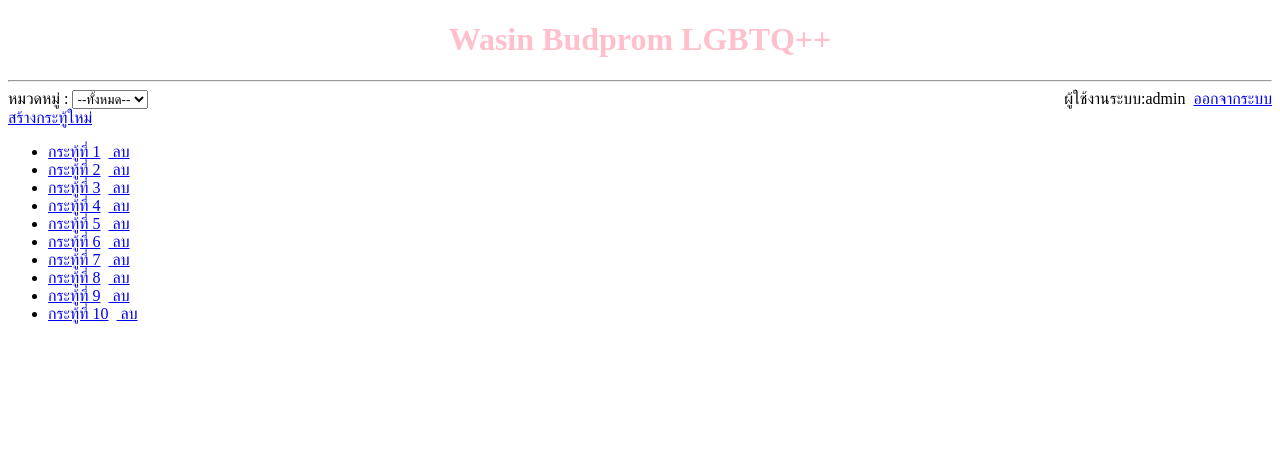
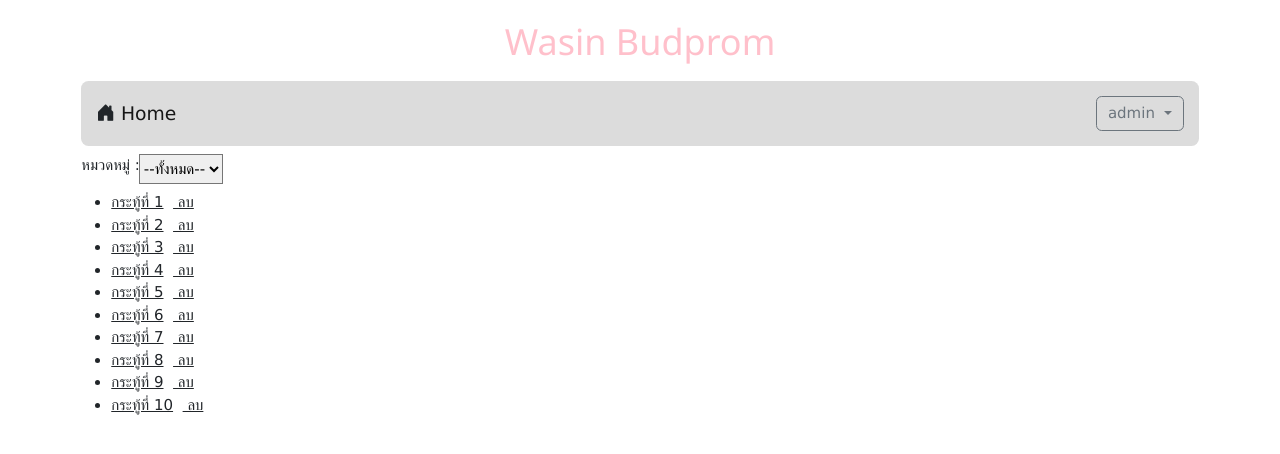
Before and after one commit to wasinbudprom/webboard_wasin, a PHP site: page /index.php in a window 1280 px wide. Shown: the top 454 px of the page. Run offline with PHP 8.4, Linux system fonts and the light colour scheme; the visitor is signed in with stand-in values (Sample User, id 1).

Commit message:
index Fix
index Fix

```diff
--- a/index.php
+++ b/index.php
@@ -8,35 +8,55 @@
     <meta name="viewport" content="width=device-width, initial-scale=1.0">
     <link rel="stylesheet" href="home.css">
     <title>Document</title>
+    <link rel="stylesheet" href="https://cdn.jsdelivr.net/npm/bootstrap@5.2.3/dist/js/bootstrap.bundle.min.js">
+    <link href="https://cdn.jsdelivr.net/npm/bootstrap@5.2.3/dist/css/bootstrap.min.css" rel="stylesheet" integrity="sha384-rbsA2VBKQhggwzxH7pPCaAqO46MgnOM80zW1RWuH61DGLwZJEdK2Kadq2F9CUG65" crossorigin="anonymous">
+    <link rel="stylesheet" href="https://www.w3schools.com/w3css/4/w3.css">
+    <link rel="stylesheet" href="https://cdn.jsdelivr.net/npm/bootstrap-icons@1.11.3/font/bootstrap-icons.min.css">
+    <script src="https://cdn.jsdelivr.net/npm/bootstrap@5.3.2/dist/js/bootstrap.bundle.min.js" integrity="sha384-C6RzsynM9kWDrMNeT87bh95OGNyZPhcTNXj1NW7RuBCsyN/o0jlpcV8Qyq46cDfL" crossorigin="anonymous"></script>
+    <link rel="stylesheet" href="https://cdnjs.cloudflare.com/ajax/libs/font-awesome/4.7.0/css/font-awesome.min.css">
 </head>
+
     <header>
-        <h1 style="color: pink;">Wasin Budprom LGBTQ++</h1><hr>
+        <h1 style="color: pink;">Wasin Budprom</h1>
+
     </header>
-<body>
-    <div>
-        <form action="">
-            หมวดหมู่ :
-            <select name="" id="">
-                <option value="all">--ทั้งหมด--</option>
-                <option value="general">เรื่องทั่วไป</option>
-                <option value="study">เรื่องเรียน</option>
-            </select>
-            <?php
-                if(!isset($_SESSION['id'])){
-                    echo "<a href=login.php style='float: right'>เข้าสู่ระบบ</a>";
-                }else{
-                   echo "<div style='float: right'>
-                            ผู้ใช้งานระบบ:$_SESSION[username]&nbsp;
-                            <a href=logout.php>ออกจากระบบ</a>
-                        </div><br>
-                        <a href=newpost.php>สร้างกระทู้ใหม่</a>";
+<body class="container">
+    <nav class="navbar">
+        <div class="rounded-3 container fs-5  p-3" style="background-color:#DCDCDC; ">
+            <div class="">
+                <i class="bi bi-house-door-fill"></i>
+                <a class="navbar-brand" href="index.php">Home</a>
+            </div>
+                    <div class="navbar-nav">
 
-                };
+                        <?php
+                            if(!isset($_SESSION['id'])){
+                                echo "<a href=login.php style='float: right' class='navbar-link'><i class='navbar-item bi bi-pencil-square'></i>เข้าสู่ระบบ</a>";
+                           ?>
 
-            ?>
+                           <?php }else{ ?>
+                            <li class="nav-item dropdown">
+                                    <a class="dropdown-toggle btn btn-outline-secondary" role="button" data-bs-toggle="dropdown" aria-expanded="false" href="">
+                                        <?php echo($_SESSION['username']) ?>
+                                    </a>
+                                <ul class="dropdown-menu  position-absolute">
+                                    <li ><a class="dropdown-item "  href="logout.php">Log out</a></li>
+                                </ul>
+                            </li>
 
-        </form>
-    </div>
+                            <?php } ?>
+                         </div>
+        </div>
+            <form action="" class="input-group mt-2">
+                <div class="form-label " >หมวดหมู่ :</div>
+                <select name="" id="" class=" ">
+                    <option value="all">--ทั้งหมด--</option>
+                    <option value="general">เรื่องทั่วไป</option>
+                    <option value="study">เรื่องเรียน</option>
+                </select>
+            </form>
+    </nav>
+
     <ul>
         <?php
                 for($i=1;$i <= 10;$i++){
@@ -47,11 +67,6 @@
                     }
                 }
         ?>
-        <!-- <li><a href="post.php?id=1">กระทู้ที่ 1</a></li>
-        <li><a href="post.php?id=2">กระทู้ที่ 2</a></li>
-        <li><a href="post.php?id=3">กระทู้ที่ 3</a></li>
-        <li><a href="post.php?id=4">กระทู้ที่ 4</a></li>
-        <li><a href="post.php?id=5">กระทู้ที่ 5</a></li> -->
 
     </ul>
 </body>
```
